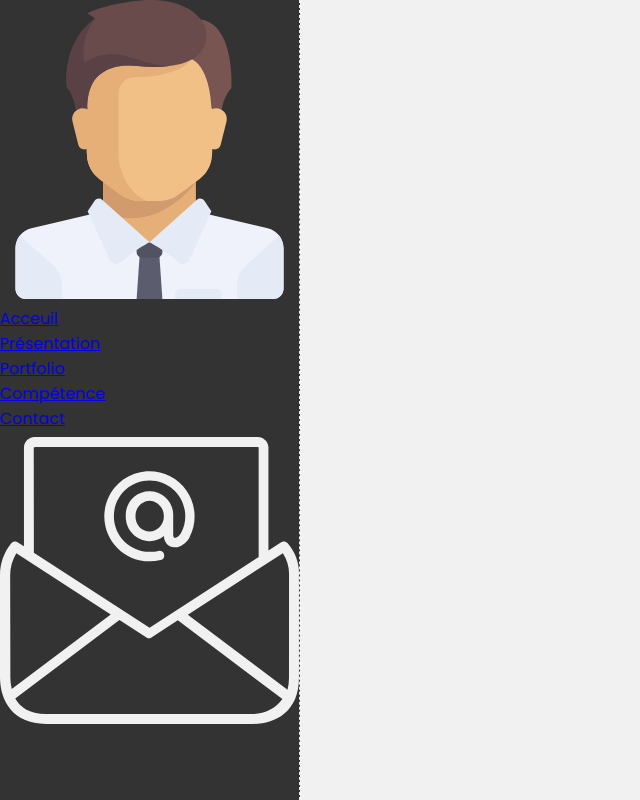
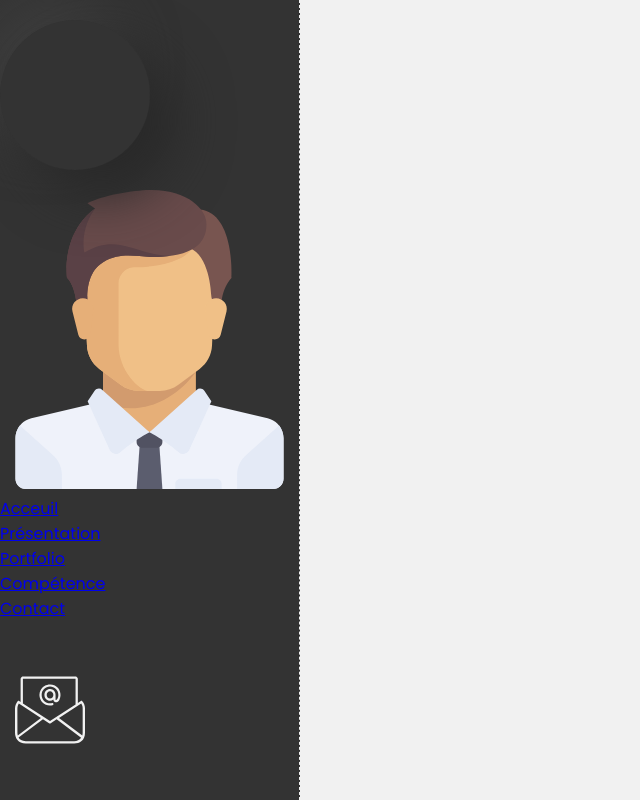
Before and after one commit to CyrilFreeman/Portfolio, a plain HTML site: page index.html in a window 1280 px wide. Shown: the whole page, without its empty margins (0-640 px from the left). Drawn offline with Linux system fonts and the light colour scheme.

Commit message:
image navbar

```diff
--- a/style.css
+++ b/style.css
@@ -59,3 +59,45 @@ body {
 .blocs-menu span:hover::after {
     width: 100%;
 }
+
+/* Portrait */
+.blocs-menu:nth-child(1) {
+  width: 100%;
+  height: 25%;
+  background: #333;
+}
+
+.cercle-portrait {
+  margin: 20px 0;
+  width: 150px;
+  height: 150px;
+  border-radius: 50%;
+  position: relative;
+  box-shadow: 26px 26px 53px #292929,
+              -26px -26px 53px #3d3d3d;
+}
+
+.cercle-portrait img {
+  width: 100px;
+  position: absolute;
+  top: 50%;
+  left: 50%;
+  transform: translate(-50% -50%);
+}
+
+.logo-cercle {
+  width: 100px;
+  height: 100px;
+  border-radius: 50%;
+  position: absolute;
+  bottom: 40px;
+  cursor: pointer;
+}
+
+.logo-cercle img {
+  width: 70px;
+  position: absolute;
+  top: 50%;
+  left: 50%;
+  transform: translate(-50%,-50%);
+}
```
